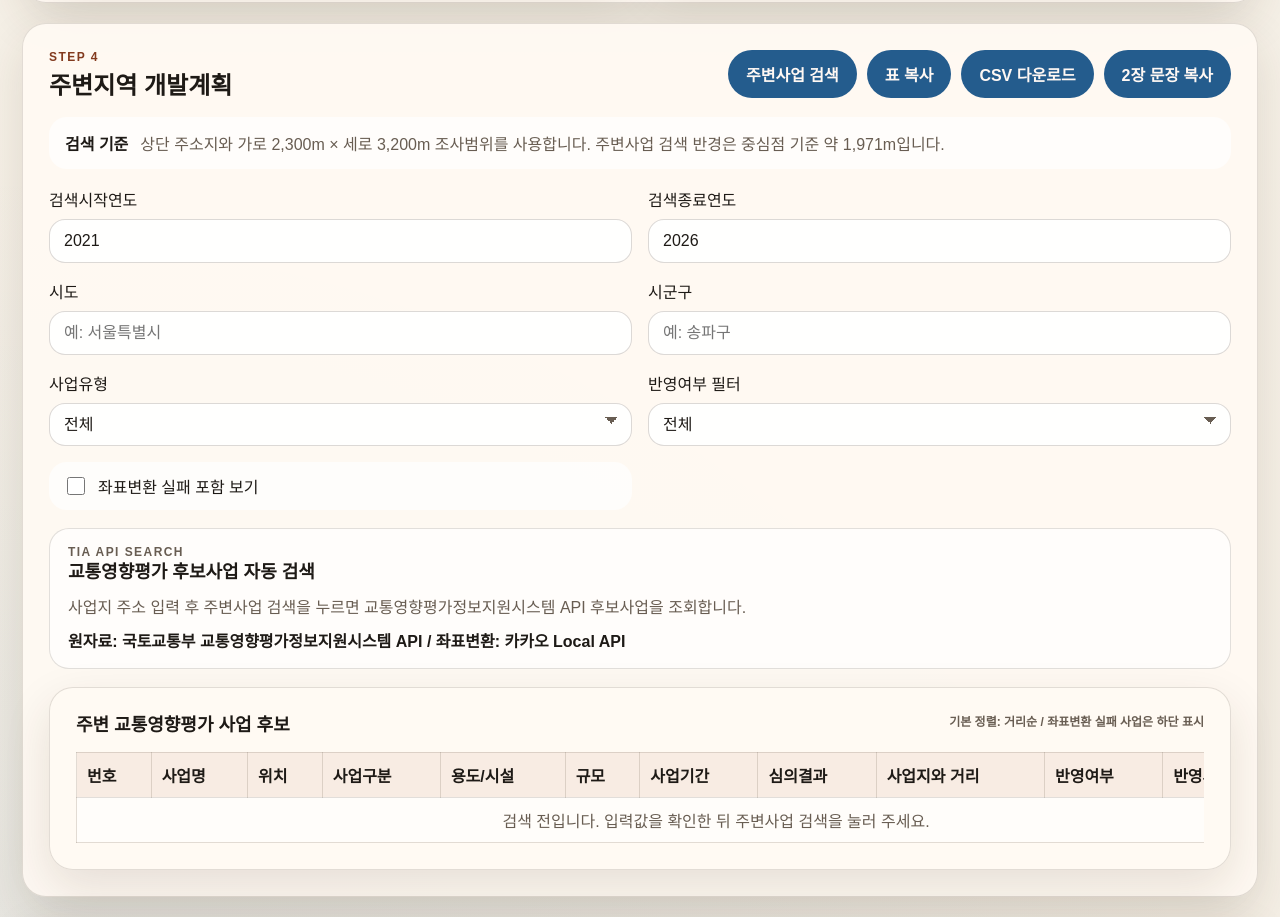
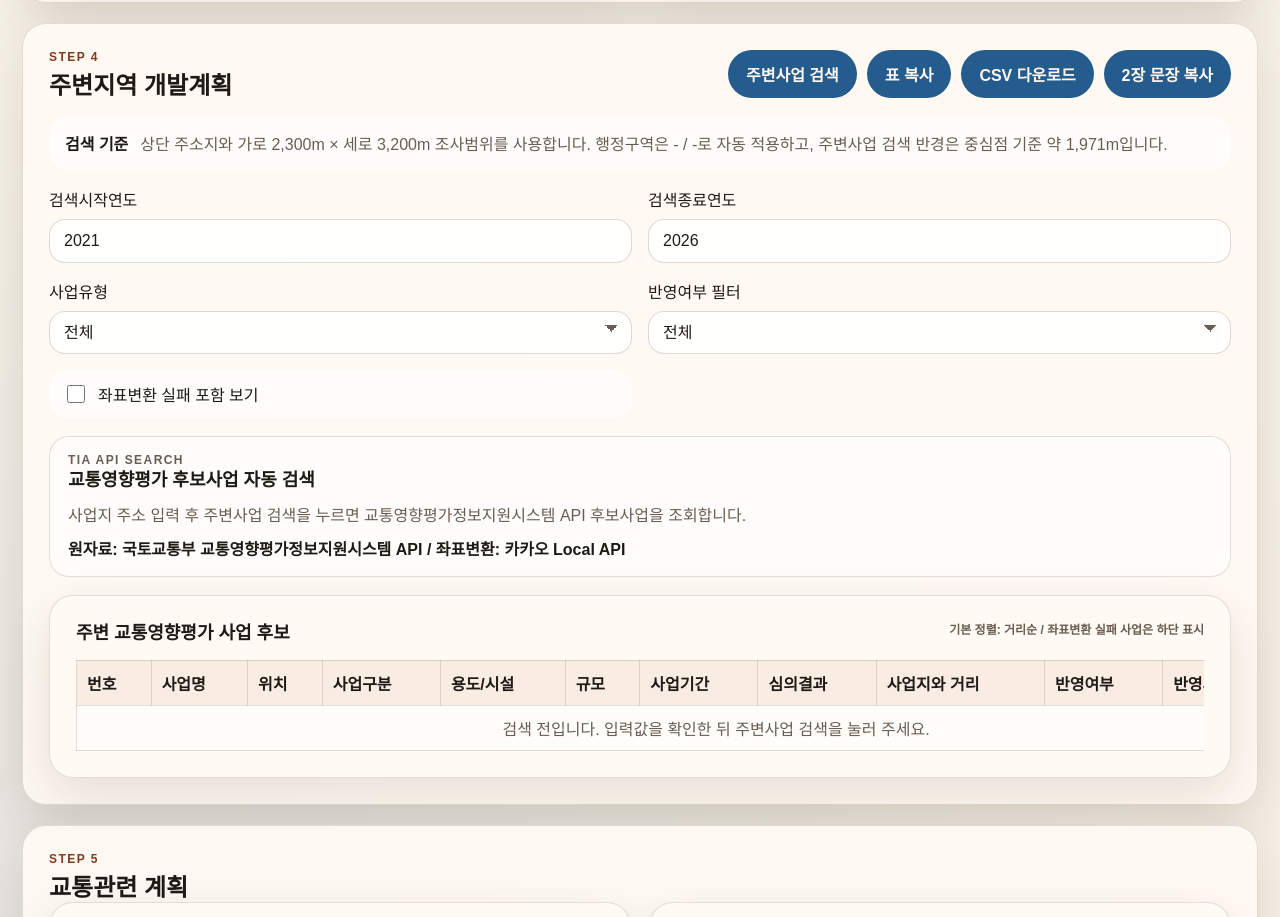
Before and after one commit to danba1229/tia-swa-calculation, a Next.js app: page / in a window 1280 px wide. Shown: the part 3894-4811 px from the top of the page. Built offline with nearby package versions, Linux system fonts and the light colour scheme.

Commit message:
Derive development admin from address

```diff
--- a/app/globals.css
+++ b/app/globals.css
@@ -840,6 +840,7 @@ button.mini-button {
   display: flex;
   gap: 12px;
   align-items: center;
+  flex-wrap: wrap;
   margin: 16px 0;
   padding: 14px 16px;
   border: 1px solid var(--border);
--- a/components/TiaResearchBuilder.jsx
+++ b/components/TiaResearchBuilder.jsx
@@ -97,8 +97,6 @@ function createBlankDevelopmentSearch(overrides = {}) {
   return {
     startYear: "2021",
     endYear: "2026",
-    sido: "",
-    sigungu: "",
     projectType: "전체",
     includeFailed: false,
     statusFilter: "전체",
@@ -168,6 +166,36 @@ function getScopeDimensions(basics) {
 function getDevelopmentRadiusMeters(basics) {
   const { width, height } = getScopeDimensions(basics);
   return Math.ceil(Math.sqrt((width / 2) ** 2 + (height / 2) ** 2));
+}
+
+function deriveDevelopmentAdmin(address) {
+  const parts = normalizeAddress(address).split(" ").filter(Boolean);
+  if (!parts.length) return { sido: "", sigungu: "" };
+
+  const first = parts[0];
+  const sido = first.startsWith("서울") ? "서울특별시"
+    : first.startsWith("경기") ? "경기도"
+      : first;
+  const rest = parts.slice(1);
+
+  if (sido === "서울특별시") {
+    return {
+      sido,
+      sigungu: rest.find((part) => /구$/.test(part)) || "",
+    };
+  }
+
+  if (sido === "경기도") {
+    return {
+      sido,
+      sigungu: rest.find((part) => /[시군]$/.test(part)) || "",
+    };
+  }
+
+  return {
+    sido,
+    sigungu: rest.find((part) => /[시군구]$/.test(part)) || "",
+  };
 }
 
 function toSortableNumber(value) {
@@ -549,6 +577,7 @@ export default function TiaResearchBuilder({ kakaoJsKey, embedded = false }) {
   const developmentSearch = { ...createBlankDevelopmentSearch(), ...(form.developmentSearch || {}) };
   const developmentResult = { ...createBlankDevelopmentResult(), ...(form.developmentResult || {}) };
   const developmentRadius = getDevelopmentRadiusMeters(form.basics);
+  const developmentAdmin = deriveDevelopmentAdmin(form.basics.siteAddress);
   const developmentResults = Array.isArray(developmentResult.results) ? developmentResult.results : [];
   const displayedDevelopmentResults = developmentResults.filter((result) => {
     const statusMatches = developmentSearch.statusFilter === "전체" || result.reflectionStatus === developmentSearch.statusFilter;
@@ -932,13 +961,14 @@ export default function TiaResearchBuilder({ kakaoJsKey, embedded = false }) {
 
   function getDevelopmentPayload() {
     const search = { ...createBlankDevelopmentSearch(), ...(form.developmentSearch || {}) };
+    const admin = deriveDevelopmentAdmin(form.basics.siteAddress);
     return {
       siteAddress: safe(form.basics.siteAddress),
       radiusMeters: getDevelopmentRadiusMeters(form.basics),
       startYear: toNumber(search.startYear) || "",
       endYear: toNumber(search.endYear) || "",
-      sido: search.sido,
-      sigungu: search.sigungu,
+      sido: admin.sido,
+      sigungu: admin.sigungu,
       projectType: search.projectType || "전체",
     };
   }
@@ -1915,7 +1945,7 @@ export default function TiaResearchBuilder({ kakaoJsKey, embedded = false }) {
 
         <div className="scope-linked-note">
           <strong>검색 기준</strong>
-          <span>상단 주소지와 가로 {formatNumber(getScopeDimensions(form.basics).width)}m × 세로 {formatNumber(getScopeDimensions(form.basics).height)}m 조사범위를 사용합니다. 주변사업 검색 반경은 중심점 기준 약 {formatNumber(developmentRadius)}m입니다.</span>
+          <span>상단 주소지와 가로 {formatNumber(getScopeDimensions(form.basics).width)}m × 세로 {formatNumber(getScopeDimensions(form.basics).height)}m 조사범위를 사용합니다. 행정구역은 {developmentAdmin.sido || "-"} / {developmentAdmin.sigungu || "-"}로 자동 적용하고, 주변사업 검색 반경은 중심점 기준 약 {formatNumber(developmentRadius)}m입니다.</span>
         </div>
 
         <div className="form-grid compact-grid development-form">
@@ -1926,14 +1956,6 @@ export default function TiaResearchBuilder({ kakaoJsKey, embedded = false }) {
           <label>
             <span>검색종료연도</span>
             <input type="number" value={developmentSearch.endYear} onChange={(event) => updateDevelopmentSearch({ endYear: event.target.value })} placeholder="2026" />
-          </label>
-          <label>
-            <span>시도</span>
-            <input value={developmentSearch.sido} onChange={(event) => updateDevelopmentSearch({ sido: event.target.value })} placeholder="예: 서울특별시" />
-          </label>
-          <label>
-            <span>시군구</span>
-            <input value={developmentSearch.sigungu} onChange={(event) => updateDevelopmentSearch({ sigungu: event.target.value })} placeholder="예: 송파구" />
           </label>
           <label>
             <span>사업유형</span>
```
